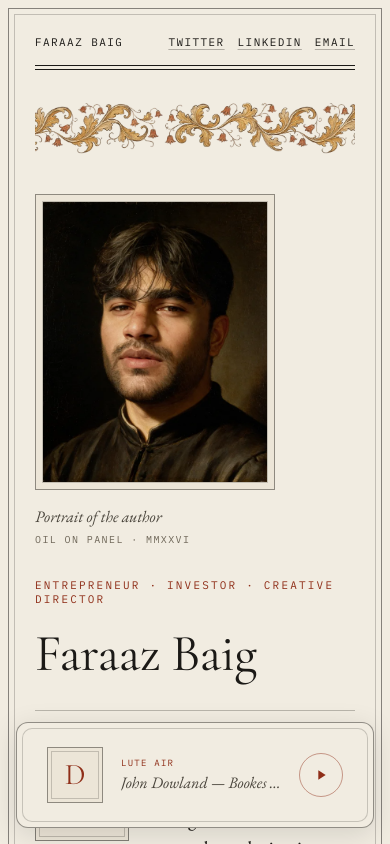
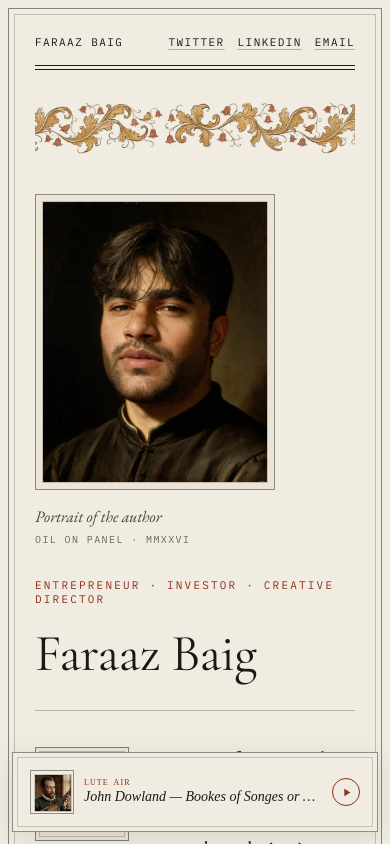
Before and after one commit to faraaz-baig/portfolio, a React (Vite) app: page / in a window 390 px wide. Shown: the top 844 px of the page. Built offline with nearby package versions, Linux system fonts and the light colour scheme.

Commit message:
feat(floating-player): add floating audio player
rewrite inline component styles to reusable CSS classes, add cover image support with fallback initial letter, implement playing-state ripple animation, adjust mobile responsive layout, and include required cover asset

```diff
--- a/src/FloatingPlayer.tsx
+++ b/src/FloatingPlayer.tsx
@@ -1,19 +1,20 @@
-import { useEffect, useRef, useState } from "react";
+import { useRef, useState } from "react";
 
 const TRACK = {
   artist: "John Dowland",
   title: "Bookes of Songes or Ayres",
   src: "/audio/dowland.mp3",
+  cover: "/images/dowland.png",
 };
 
 const PlayIcon = () => (
-  <svg width="16" height="16" viewBox="0 0 24 24" fill="currentColor">
+  <svg width="13" height="13" viewBox="0 0 24 24" fill="currentColor">
     <path d="M8 5v14l11-7z" />
   </svg>
 );
 
 const PauseIcon = () => (
-  <svg width="16" height="16" viewBox="0 0 24 24" fill="currentColor">
+  <svg width="13" height="13" viewBox="0 0 24 24" fill="currentColor">
     <path d="M6 5h4v14H6V5zm8 0h4v14h-4V5z" />
   </svg>
 );
@@ -22,6 +23,7 @@ export default function FloatingPlayer() {
   const audioRef = useRef<HTMLAudioElement | null>(null);
   const [playing, setPlaying] = useState(false);
   const [error, setError] = useState(false);
+  const [coverError, setCoverError] = useState(false);
 
   const togglePlay = () => {
     const audio = audioRef.current;
@@ -38,116 +40,47 @@ export default function FloatingPlayer() {
   };
 
   return (
-    <div className="floating-player">
-      <div
-        style={{
-          background: "#f1ece1",
-          border: "1px solid rgba(27,25,22,0.45)",
-          padding: "5px",
-          boxShadow: "0 6px 28px rgba(0,0,0,0.10)",
-        }}
-      >
-        <div
-          style={{
-            display: "flex",
-            alignItems: "center",
-            gap: "14px",
-            border: "1px solid rgba(27,25,22,0.2)",
-            padding: "10px 14px",
-            background: "#f1ece1",
-          }}
-        >
-          {/* Drop cap in the manner of the article openings */}
-          <span
-            className="floating-player-dropcap"
-            style={{
-              flexShrink: 0,
-              width: "44px",
-              height: "44px",
-              border: "1px solid rgba(27,25,22,0.45)",
-              padding: "3px",
-              background: "#ece5d7",
-              display: "flex",
-            }}
-          >
-            <span
-              className="floating-player-dropcap-inner"
-              style={{
-                flex: 1,
-                border: "1px solid rgba(27,25,22,0.2)",
-                display: "flex",
-                alignItems: "center",
-                justifyContent: "center",
-                fontFamily: "'Cormorant Garamond', 'EB Garamond', Georgia, serif",
-                fontSize: "28px",
-                lineHeight: 1,
-                color: "#8f2e18",
-              }}
-            >
-              D
-            </span>
-          </span>
+    <div className={playing ? "floating-player playing" : "floating-player"}>
+      <div className="floating-player-frame">
+        <div className="floating-player-card">
+          <div className="floating-player-cover">
+            <div className="floating-player-cover-inner">
+              {coverError ? (
+                <span className="floating-player-cover-initial">D</span>
+              ) : (
+                <img
+                  src={TRACK.cover}
+                  alt="John Dowland"
+                  className="floating-player-cover-img"
+                  onError={() => setCoverError(true)}
+                />
+              )}
+            </div>
+          </div>
 
-          <div className="floating-player-info" style={{ display: "grid", gap: "4px", minWidth: 0 }}>
-            <span
-              style={{
-                fontFamily: "'IBM Plex Mono', ui-monospace, monospace",
-                fontSize: "9px",
-                letterSpacing: "0.14em",
-                textTransform: "uppercase",
-                color: "#8f2e18",
-              }}
-            >
-              {error ? "Audio" : "Lute air"}
-            </span>
-            <span
-              className="floating-player-title"
-              style={{
-                fontFamily: "'EB Garamond', Georgia, serif",
-                fontSize: "14px",
-                fontStyle: "italic",
-                color: "#4a453c",
-                whiteSpace: "nowrap",
-                overflow: "hidden",
-                textOverflow: "ellipsis",
-                maxWidth: "min(260px, calc(100vw - 190px))",
-              }}
-              title={`${TRACK.artist} — ${TRACK.title}`}
-            >
+          <div className="floating-player-info">
+            <div className="floating-player-labels">
+              <span>Lute</span>
+              <span>Air</span>
+            </div>
+            <span className="floating-player-title" title={`${TRACK.artist} — ${TRACK.title}`}>
               {error ? "Add /audio/dowland.mp3" : `${TRACK.artist} — ${TRACK.title}`}
             </span>
           </div>
 
+          <span className="floating-player-play-wrap">
+            <span className="floating-player-ring" />
+            <span className="floating-player-ring" />
+            <span className="floating-player-ring" />
             <button
               type="button"
               className="floating-player-play"
               onClick={togglePlay}
               aria-label={playing ? "Pause" : "Play"}
-            style={{
-              display: "flex",
-              alignItems: "center",
-              justifyContent: "center",
-              width: "36px",
-              height: "36px",
-              borderRadius: "50%",
-              border: "1px solid rgba(143,46,24,0.45)",
-              background: "transparent",
-              color: "#8f2e18",
-              cursor: "pointer",
-              flexShrink: 0,
-              transition: "background .2s ease, color .2s ease",
-            }}
-            onMouseEnter={(e) => {
-              e.currentTarget.style.background = "#8f2e18";
-              e.currentTarget.style.color = "#f1ece1";
-            }}
-            onMouseLeave={(e) => {
-              e.currentTarget.style.background = "transparent";
-              e.currentTarget.style.color = "#8f2e18";
-            }}
             >
               {playing ? <PauseIcon /> : <PlayIcon />}
             </button>
+          </span>
         </div>
       </div>
 
--- a/src/index.css
+++ b/src/index.css
@@ -595,55 +595,213 @@ button {
 
 .floating-player {
   position: fixed;
-  bottom: 20px;
-  right: 20px;
+  left: auto;
+  right: 14px;
+  bottom: 14px;
   z-index: 1000;
+  width: auto;
+  max-width: 420px;
+  min-width: 240px;
+}
+
+.app-root {
+  padding-bottom: 100px !important;
+}
+
+.floating-player-frame {
+  background: #f1ece1;
+  border: 1px solid rgba(27,25,22,0.45);
+  padding: 4px;
+  box-shadow: 0 6px 28px rgba(0,0,0,0.10);
+}
+
+.floating-player-card {
+  display: flex;
+  align-items: center;
+  gap: 10px;
+  border: 1px solid rgba(27,25,22,0.2);
+  padding: 12px 12px;
+  background: #f1ece1;
+  min-width: 0;
+}
+
+.floating-player-cover {
+  flex-shrink: 0;
+  width: 40px;
+  height: 40px;
+  background: #f1ece1;
+  border: 1px solid rgba(27,25,22,0.45);
+  padding: 3px;
+}
+
+.floating-player-cover-inner {
+  width: 100%;
+  height: 100%;
+  border: 1px solid rgba(27,25,22,0.2);
+  display: flex;
+  align-items: center;
+  justify-content: center;
+  overflow: hidden;
+}
+
+.floating-player-cover-img {
+  width: 100%;
+  height: 100%;
+  object-fit: cover;
+  object-position: center top;
+}
+
+.floating-player-cover-initial {
+  font-family: "'EB Garamond', Georgia, serif";
+  font-size: 24px;
+  color: #8f2e18;
+  line-height: 1;
+}
+
+.floating-player-info {
+  flex: 1;
+  min-width: 0;
+  display: flex;
+  flex-direction: column;
+  gap: 2px;
+}
+
+.floating-player-labels {
+  display: flex;
+  align-items: center;
+  gap: 6px;
+  font-family: "'IBM Plex Mono', ui-monospace, monospace";
+  font-size: 9px;
+  font-weight: 400;
+  letter-spacing: 0.13em;
+  text-transform: uppercase;
+  color: #8f2e18;
+}
+
+.floating-player-title {
+  font-family: "'EB Garamond', Georgia, serif";
+  font-size: 15px;
+  font-weight: 300;
+  font-style: italic;
+  color: #1b1916;
+  line-height: 1.2;
+  overflow: hidden;
+  text-overflow: ellipsis;
+  white-space: nowrap;
+}
+
+.floating-player-play-wrap {
+  position: relative;
+  display: flex;
+  align-items: center;
+  justify-content: center;
+  flex-shrink: 0;
+  width: 30px;
+  height: 30px;
+}
+
+.floating-player-play {
+  position: relative;
+  z-index: 2;
+  display: flex;
+  align-items: center;
+  justify-content: center;
+  width: 30px;
+  height: 30px;
+  border-radius: 50%;
+  border: 1px solid #8f2e18;
+  background: transparent;
+  color: #8f2e18;
+  cursor: pointer;
+  transition: background 0.2s ease, color 0.2s ease;
+}
+
+.floating-player-play:hover {
+  background: rgba(143,46,24,0.08);
+}
+
+/* Ripple rings emanating from the play button while audio is playing */
+.floating-player-ring {
+  position: absolute;
+  top: 50%;
+  left: 50%;
+  width: 30px;
+  height: 30px;
+  border-radius: 50%;
+  border: 1px solid rgba(143,46,24,0.35);
+  transform: translate(-50%, -50%);
+  z-index: 1;
+  opacity: 0;
+  pointer-events: none;
+}
+
+.floating-player.playing .floating-player-ring {
+  animation: ripple 2.4s ease-out infinite;
+}
+
+.floating-player.playing .floating-player-ring:nth-child(1) {
+  animation-delay: 0s;
+}
+
+.floating-player.playing .floating-player-ring:nth-child(2) {
+  animation-delay: 0.8s;
+}
+
+.floating-player.playing .floating-player-ring:nth-child(3) {
+  animation-delay: 1.6s;
+}
+
+@keyframes ripple {
+  0% { width: 30px; height: 30px; opacity: 0.5; }
+  100% { width: 84px; height: 84px; opacity: 0; }
 }
 
 @media (max-width: 640px) {
   .app-root {
-    padding-bottom: 120px !important;
+    padding-bottom: 110px !important;
   }
 
   .floating-player {
-    left: 16px;
-    right: 16px;
-    bottom: 16px;
+    left: 12px;
+    right: 12px;
+    bottom: 12px;
+    max-width: none;
+    min-width: 0;
   }
 
-  .floating-player > div {
-    border-radius: 12px !important;
-    box-shadow: 0 6px 28px rgba(0,0,0,0.12) !important;
-    padding: 5px !important;
+  .floating-player-card {
+    padding: 12px 12px;
+    gap: 10px;
   }
 
-  .floating-player > div > div {
-    border-radius: 10px !important;
-    padding: 18px 24px !important;
-    gap: 18px !important;
+  .floating-player-cover {
+    width: 36px;
+    height: 36px;
   }
 
-  .floating-player-info {
-    flex: 1 1 auto !important;
+  .floating-player-cover-initial {
+    font-size: 22px;
+  }
+
+  .floating-player-labels {
+    font-size: 8px;
+    gap: 5px;
   }
 
   .floating-player-title {
-    max-width: none !important;
-    font-size: 16px !important;
+    font-size: 14px;
   }
 
-  .floating-player-dropcap {
-    width: 48px !important;
-    height: 48px !important;
+  .floating-player-play-wrap,
+  .floating-player-play,
+  .floating-player-ring {
+    width: 28px;
+    height: 28px;
   }
 
-  .floating-player-dropcap-inner {
-    font-size: 30px !important;
-  }
-
-  .floating-player-play {
-    width: 44px !important;
-    height: 44px !important;
+  @keyframes ripple {
+    0% { width: 28px; height: 28px; opacity: 0.5; }
+    100% { width: 78px; height: 78px; opacity: 0; }
   }
 }
 
```
Also changed, not shown: public/images/dowland.png (added). Lines whose indentation alone changed are shown as unchanged.
